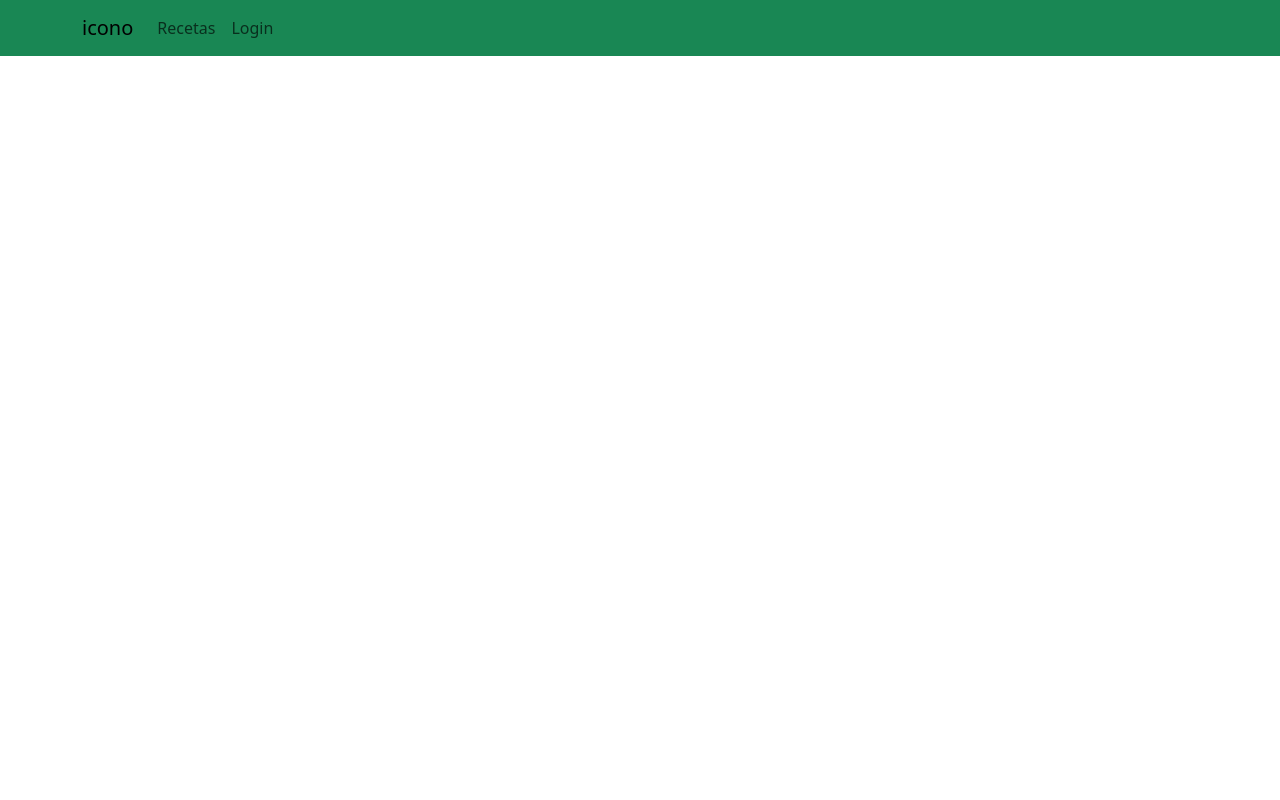
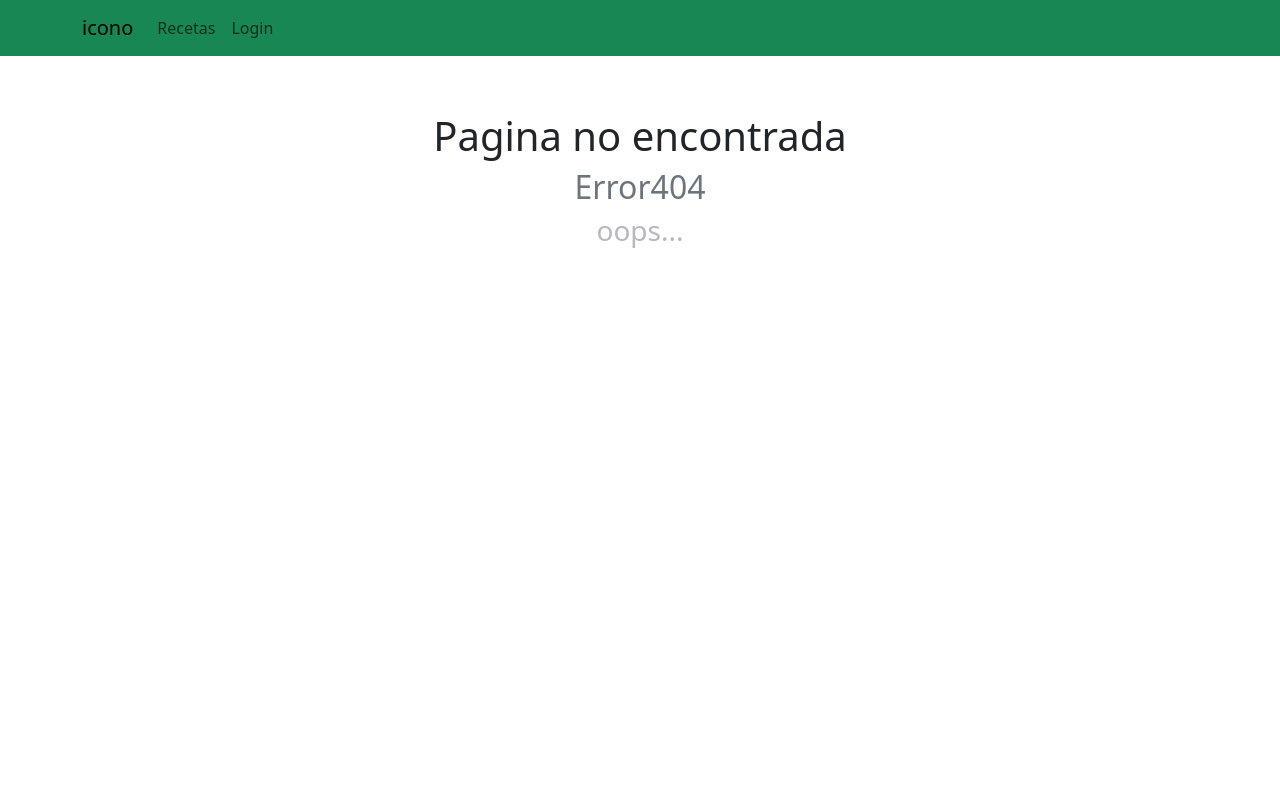
Before and after one commit to nicoleonard/TP-Frontend-BlogRecetas, a React (Vite) app: page /editar-receta/1 in a window 1280 px wide. Shown: the top 800 px of the page. Built offline with nearby package versions, Linux system fonts and the light colour scheme; no server answers.

Commit message:
agregada estructura del componente Error404 (me habia olvidado)

```diff
--- a/src/components/views/Error404.jsx
+++ b/src/components/views/Error404.jsx
@@ -1,7 +1,16 @@
+import { Container,Image } from "react-bootstrap";
 
 const Error404 = () => {
     return(
         <>
+        <Container className="text-center pt-5">
+
+            <h1>Pagina no encontrada</h1>
+            <h2 className="text-secondary">Error404</h2>
+            <h3 className="text-secondary opacity-50">oops...</h3>
+
+
+        </Container>
         </>
     );
 };
```
